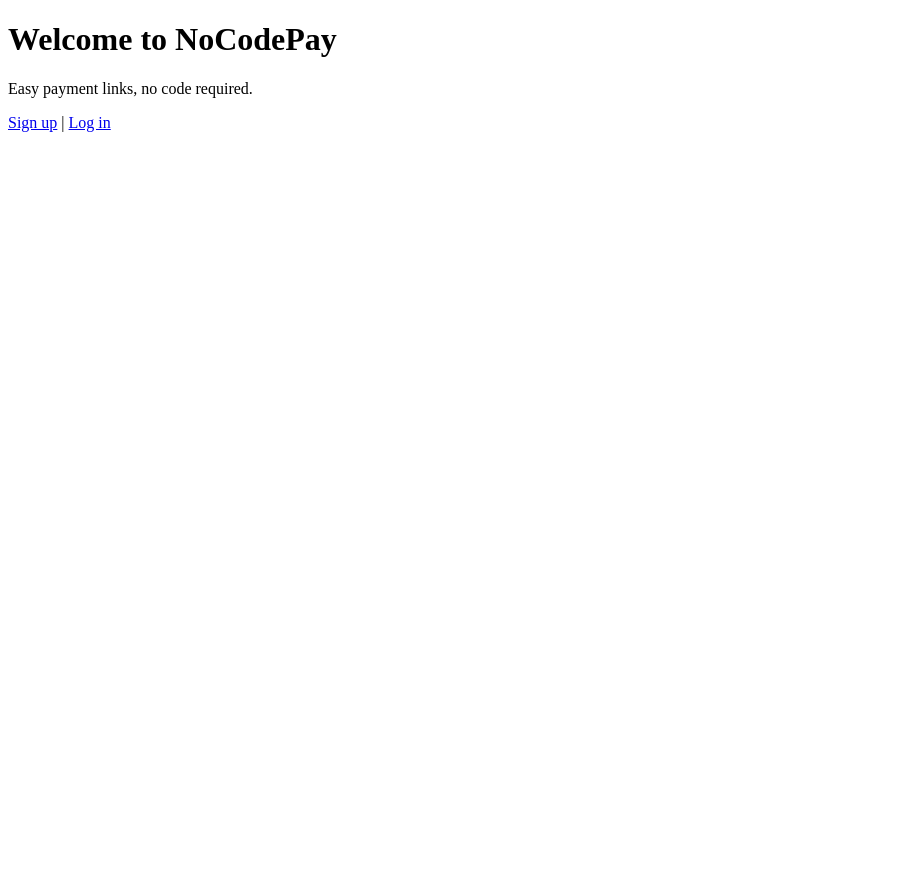
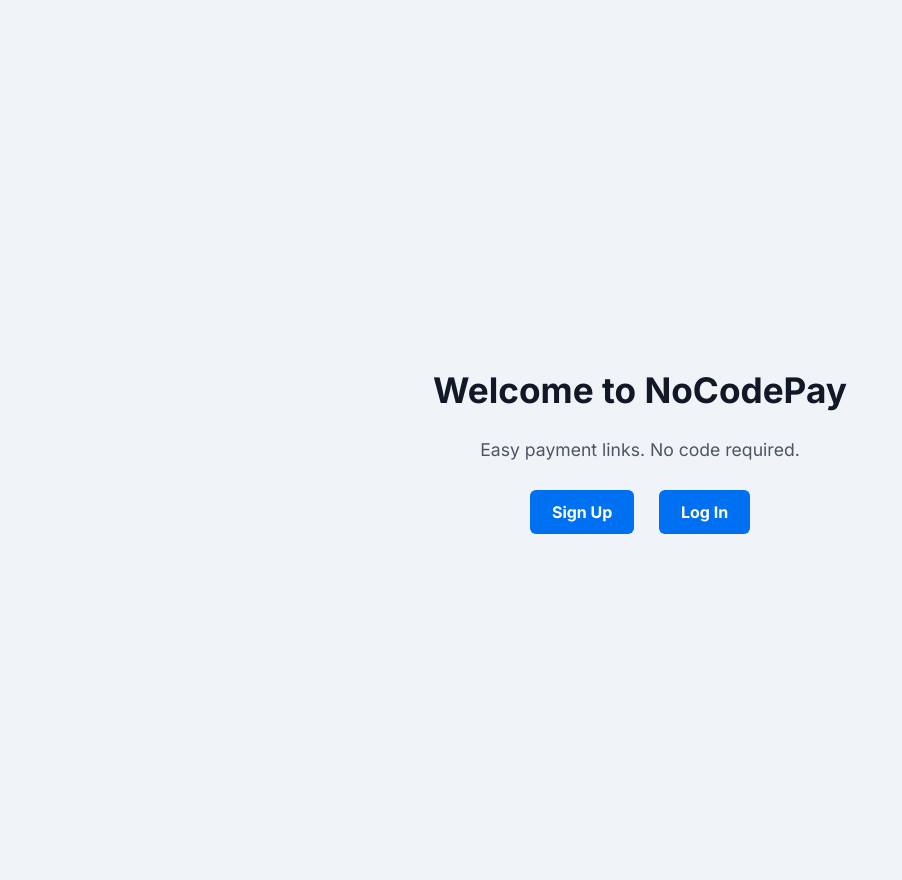
Before and after one commit to CODEREaDer24/Stripebridge, a Flask app: template templates/index.html in a window 1280 px wide. Shown: the whole page, without its empty margins (0-902 px from the left). Before the commit the page ends 132 px from the top, so only its background shows below. Run offline with Flask 3, Linux system fonts and the light colour scheme; the template is opened without the code that fills it, so the values that code supplies are empty; some libraries are stand-ins or nearby versions.

Commit message:
Update index.html

```diff
--- a/templates/index.html
+++ b/templates/index.html
@@ -1,11 +1,59 @@
 <!DOCTYPE html>
-<html>
+<html lang="en">
 <head>
-  <title>NoCodePay</title>
+  <meta charset="UTF-8">
+  <meta name="viewport" content="width=device-width, initial-scale=1">
+  <title>NoCodePay – Easy Payment Links</title>
+  <link href="https://fonts.googleapis.com/css2?family=Inter:wght@400;700&display=swap" rel="stylesheet">
+  <style>
+    body {
+      margin: 0;
+      font-family: 'Inter', sans-serif;
+      background: #f0f4f8;
+      color: #1f2937;
+      display: flex;
+      flex-direction: column;
+      min-height: 100vh;
+      justify-content: center;
+      align-items: center;
+      text-align: center;
+      padding: 40px 20px;
+    }
+    h1 {
+      font-size: 2.2em;
+      color: #111827;
+      margin-bottom: 10px;
+    }
+    p {
+      font-size: 1.1em;
+      color: #4b5563;
+      margin-bottom: 30px;
+    }
+    a.button {
+      display: inline-block;
+      margin: 0 10px;
+      padding: 12px 22px;
+      background-color: #0070f3;
+      color: white;
+      border-radius: 6px;
+      text-decoration: none;
+      font-weight: 600;
+      transition: background 0.2s;
+    }
+    a.button:hover {
+      background-color: #0059c1;
+    }
+  </style>
 </head>
 <body>
+
   <h1>Welcome to NoCodePay</h1>
-  <p>Easy payment links, no code required.</p>
-  <a href="/signup">Sign up</a> | <a href="/login">Log in</a>
+  <p>Easy payment links. No code required.</p>
+
+  <div>
+    <a href="/signup" class="button">Sign Up</a>
+    <a href="/login" class="button">Log In</a>
+  </div>
+
 </body>
 </html>
```
